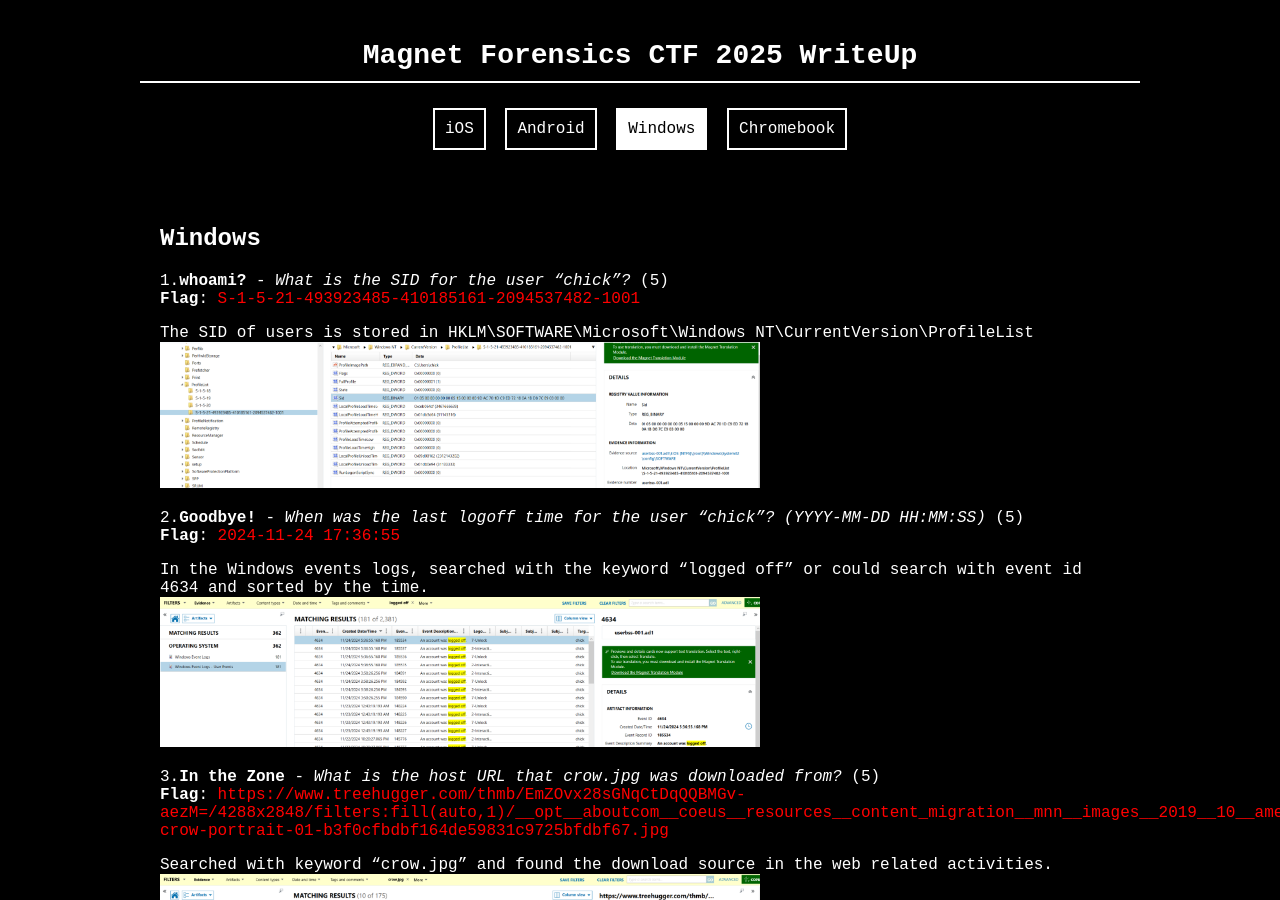
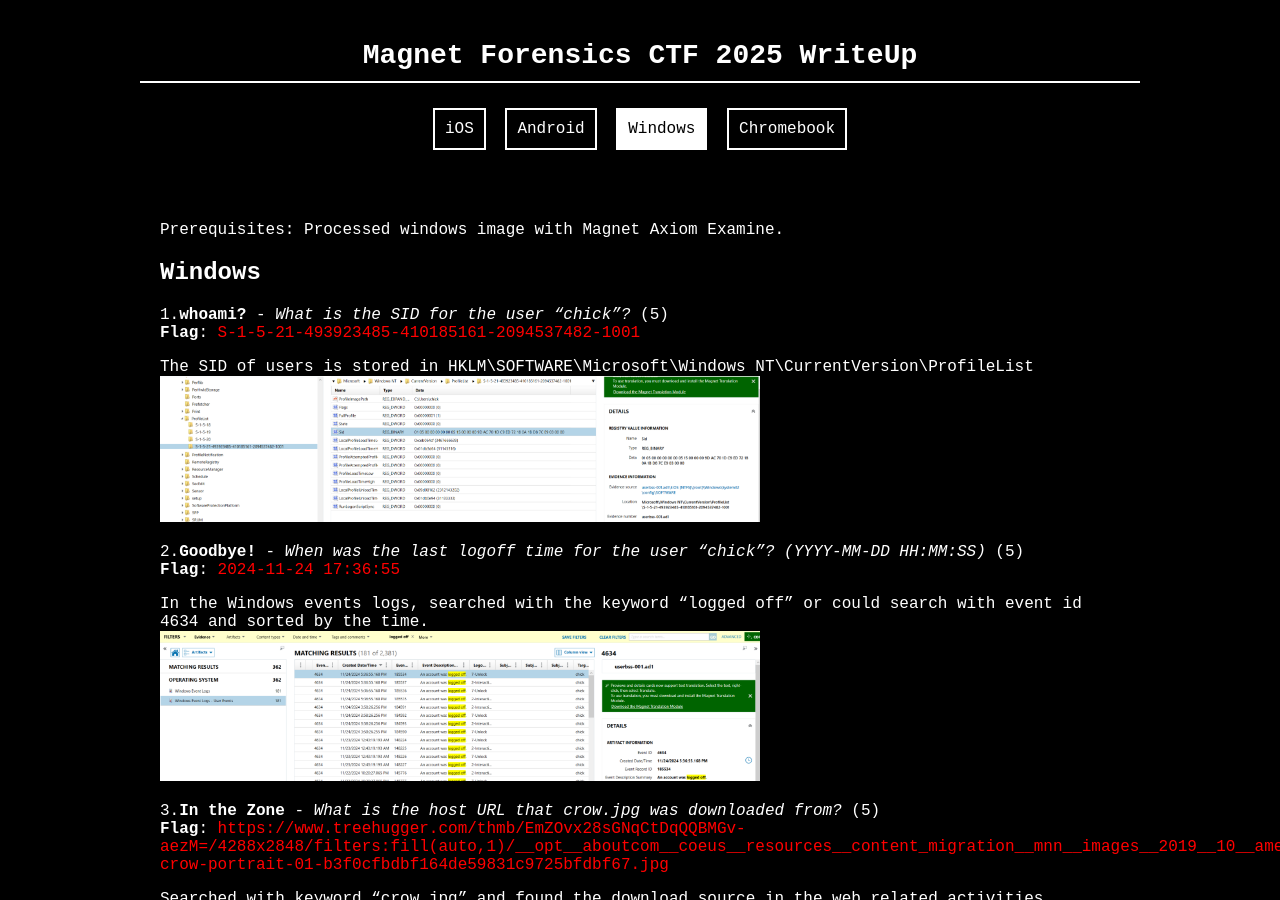
Before and after one commit to amulya-shanbhag/CTF-Writeup-2025, a Jekyll site: the page built from _mypages/windows.md, in a window 1280 px wide and 900 px high. Built offline with Jekyll 4.4.1, drawn with Linux system fonts in a browser that asks for light colours; some of the changed text lies outside the part shown.

Commit message:
Update windows.md

```diff
--- a/_mypages/windows.md
+++ b/_mypages/windows.md
@@ -2,6 +2,7 @@
 title: "Windows"
 layout: default
 ---
+Prerequisites: Processed windows image with Magnet Axiom Examine.
 
 <h2>Windows</h2>
 
@@ -10,7 +11,6 @@
 
 The SID of users is stored in HKLM\SOFTWARE\Microsoft\Windows NT\CurrentVersion\ProfileList
 <img src="/CTF-Writeup-2025/docs/assets/imagesw/SID.png" alt="SID" style="width:600px; height:auto;">
-
 
 2.**Goodbye!** - _When was the last logoff time for the user "chick"? (YYYY-MM-DD HH:MM:SS)_ (5)
 **Flag**: <span style="color:red">2024-11-24 17:36:55</span>
@@ -36,24 +36,24 @@
 Performed a search with keyword "burlington" and I could see burlington freepress url which is a news platform, Operating system jump list url showed the source as Twitter, tried twitter on first attempt and then X
 <img src="/CTF-Writeup-2025/docs/assets/imagesw/twitter.png" alt="X" style="width:600px; height:auto;">
 
-6. **Follow the Thread** - _Where did Mary look for help with her coding questions?_ (5)
+6.**Follow the Thread** - _Where did Mary look for help with her coding questions?_ (5)
 **Flag**: <span style="color:red">reddit</span>
 
 Searched the keyword "coding" and under web related activities found multiple matches for coding with source as Reddit
 <img src="/CTF-Writeup-2025/docs/assets/imagesw/coding.png" alt="Reddit" style="width:600px; height:auto;">
 
-7. **Venomous Variables** - _What language was Mary's first program written in?_ (5)
+7.**Venomous Variables** - _What language was Mary's first program written in?_ (5)
 **Flag**: <span style="color:red">python</span>
 
 From the clue "venomous" I guessed it to be python.
 
-8. **Account Registration** - _What is the creation date for Marys user account? (YYYY-MM-DD HH:MM:SS)_ (10)
+8.**Account Registration** - _What is the creation date for Marys user account? (YYYY-MM-DD HH:MM:SS)_ (10)
 **Flag**: <span style="color:red">2024-09-24 15:11:51</span>
 
 In the Operating system, windows event logs searched with windows event 4720 for user creation
 <img src="/CTF-Writeup-2025/docs/assets/imagesw/coding.png" alt="Reddit" style="width:600px; height:auto;">
 
-9. **It's History Now** - _What was the name of the geocache that was completed?_ (10)
+9.**It's History Now** - _What was the name of the geocache that was completed?_ (10)
 **Flag**: <span style="color:red">Something's Fishy</span>
 
 Found this to be a little complicated, after multiple checks I googled to check if the geocache names are contained in the URL and found the below AI response.
@@ -62,7 +62,7 @@
 Further I searched GC / GPC and geocache on Axiom which showed the geocache name in the title.
 <img src="/CTF-Writeup-2025/docs/assets/imagesw/geocache2.png" alt="Google search" style="width:600px; height:auto;">
 
-10. **Where did it go?** - _What file was an anti-forensics tool used on?_ (10)
+10.**Where did it go?** - _What file was an anti-forensics tool used on?_ (10)
 **Flag**:  <span style="color:red">sucess.txt.txt</span>
 
 For this I also had to find out what was the antiforensics tool used and this took me some time and finally looking at the RTF Documents path, observed sdelete under the Users\chick\Downlaods file path.
@@ -72,20 +72,20 @@
 <img src="/CTF-Writeup-2025/docs/assets/imagesw/sdelete2.png" alt="File Found" style="width:600px; height:auto;">
 
 
-11. **Used by only the PROs** - _What email service is Mary using other than gmail?_ (10)
+11.**Used by only the PROs** - _What email service is Mary using other than gmail?_ (10)
 **Flag**: <span style="color:red">proton</span>
 
 From the previous hackergotyou protom mail was observed, searched "mail" in Axiom and under password and tokens showed the Protom mail signup service.
 <img src="/CTF-Writeup-2025/docs/assets/imagesw/proton.png" alt="Proton" style="width:600px; height:auto;">
 
-12. **A Stamped Link**- _What time was the tiktok that Mary watched posted? (YYYY-MM-DD HH:MM:SS UTC)_ (25)
+12.**A Stamped Link**- _What time was the tiktok that Mary watched posted? (YYYY-MM-DD HH:MM:SS UTC)_ (25)
 **Flag**: <span style="color:red">2024-11-12 22:11:09</span>
 
 https://www.tiktok.com/@dochristmass/video/7436518844501347616?is_from_webapp=1
 Used [unfurl](https://dfir.blog/unfurl/) here
 <img src="/CTF-Writeup-2025/docs/assets/imagesw/unfurl.png" alt="Unfurl" style="width:600px; height:auto;">
 
-13. **Unravel the Mystery** - _What was the suggestion count when Mary was going to playing a popular word-based browser game?_ (25)
+13.**Unravel the Mystery** - _What was the suggestion count when Mary was going to playing a popular word-based browser game?_ (25)
 **Flag**: <span style="color:red">12-6</span>
 
 Google searched "popular word games", among those I know wordle is popular and further seached "word" on axiom to confirm. I went into the site to check if I could find the number of hints, kept trying 6 over and over as I was pretty sure. But for a 25 points worth, started analysing the wordle URLs, just as I started in the 1st URL I observed number 6 and tracking back it was sc=12-6 , which makes the suggestion count 6.
@@ -93,7 +93,7 @@
 <img src="/CTF-Writeup-2025/docs/assets/imagesw/word.png" alt="Google Search" style="width:600px; height:auto;">
 <img src="/CTF-Writeup-2025/docs/assets/imagesw/word2.png" alt="SC" style="width:600px; height:auto;">
 
-14. **Login Credentials Required** - What is Marys username on geocaching.com? (25)
+14.**Login Credentials Required** - What is Marys username on geocaching.com? (25)
 **Flag**:  <span style="color:red">geomaryr</span>
 
 While searching for the geocaching name, came across Google searches URL that contained the account username.
```
